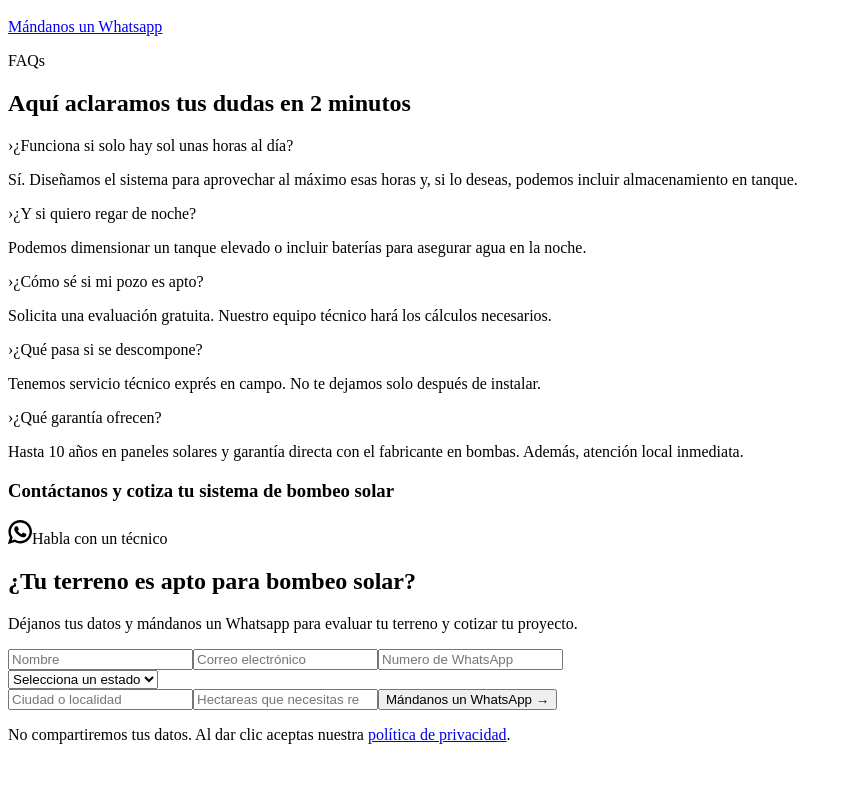
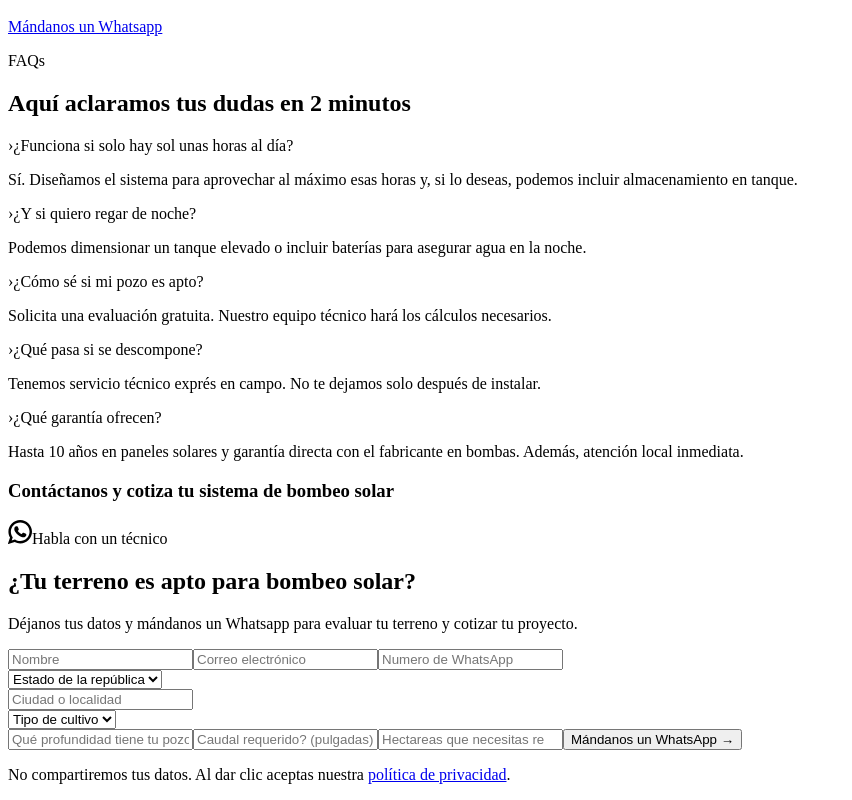
Before and after one commit to imadamblack/elco-bombeosolar, a Next.js app: page / in a window 1280 px wide. Shown: the part 2116-2916 px from the top of the page, without its empty margins (0-852 px from the left). Before the commit the page ends 2876 px from the top, so only its background shows below. Built offline with nearby package versions, Linux system fonts and the light colour scheme.

Commit message:
UPD: new questions to opt-in-form

```diff
--- a/src/components/form/opt-in-form.js
+++ b/src/components/form/opt-in-form.js
@@ -102,11 +102,12 @@ export default function OptInForm({lastClick = '', utm = {}}) {
           className={errors.phone && '!bg-red-200'}
           onKeyDown={restrictNumber}
           placeholder="Numero de WhatsApp"/>
+        <div className="grid grid-cols-2 gap-4">
           <Select
             options={mexicanStates}
             name="state"
             inputOptions={{required: true}}
-          placeholder="Selecciona un estado"
+            placeholder="Estado de la república"
             className={`rounded-md px-6 py-4 bg-white ${errors.state && '!bg-red-200'}`}
           />
 
@@ -117,6 +118,37 @@ export default function OptInForm({lastClick = '', utm = {}}) {
             )}
             className={errors.city && '!bg-red-200'}
             placeholder="Ciudad o localidad"/>
+        </div>
+
+        <Select
+          options={[
+            {value: 'aguacate', name: 'Aguacates'},
+            {value: 'berries', name: 'Berries'},
+            {value: 'citricos', name: 'Cítricos'},
+            {value: 'caña-maiz', name: 'Caña y/o maíz'},
+            {value: 'otro', name: 'Otro'},
+          ]}
+          name="cropType"
+          inputOptions={{required: true}}
+          placeholder="Tipo de cultivo"
+          className={`rounded-md px-6 py-4 bg-white ${errors.state && '!bg-red-200'}`}
+        />
+
+        <input
+          {...register(
+            'depth',
+            {},
+          )}
+          className={errors.depth && '!bg-red-200'}
+          placeholder="Qué profundidad tiene tu pozo? (mts)"/>
+
+        <input
+          {...register(
+            'caudal',
+            {},
+          )}
+          className={errors.caudal && '!bg-red-200'}
+          placeholder="Caudal requerido? (pulgadas)"/>
 
         <input
           {...register(
```
Lines whose indentation alone changed are shown as unchanged.
